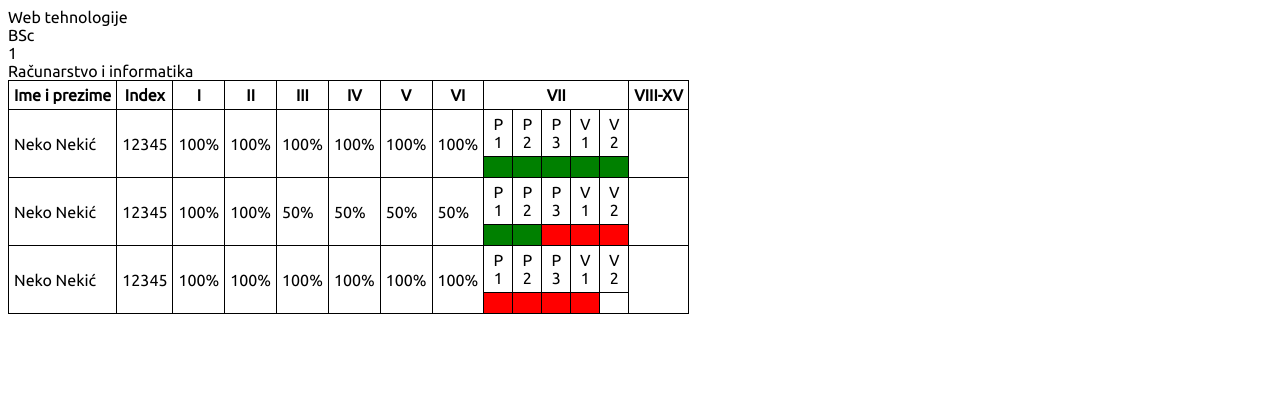
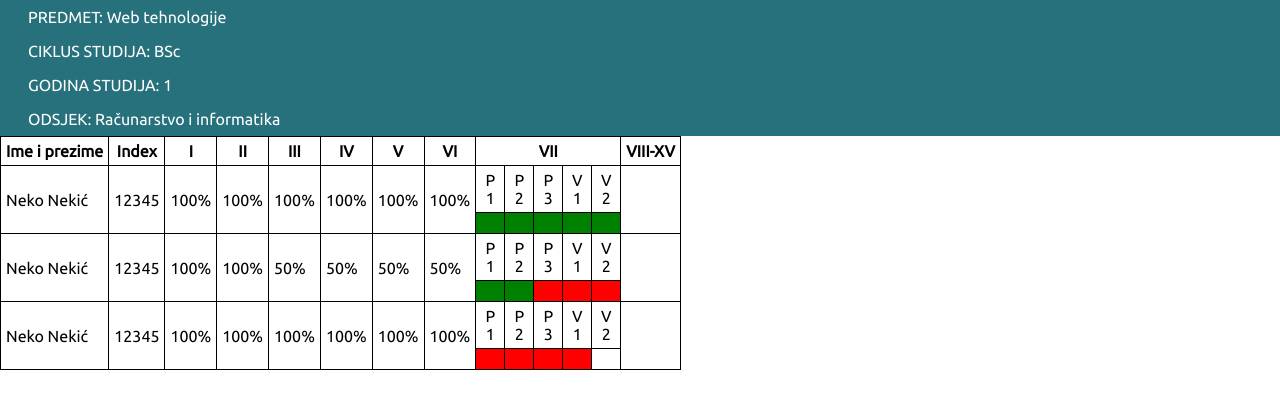
Before and after one commit to eduvnjak/wt22p18004, a plain HTML site: page html/prisustvo.html in a window 1280 px wide. Drawn offline with Linux system fonts and the light colour scheme.

Commit message:
Uređen prikaz informacija o predmetu

```diff
--- a/css/prisustvo.css
+++ b/css/prisustvo.css
@@ -2,6 +2,7 @@
 
 body {
     font-family: Ubuntu;
+    margin: 0;
 }
 
 table,
@@ -34,3 +35,33 @@ td,
 th {
     padding: 5px;
 }
+
+#naziv_predmeta::before {
+    content: "Predmet: ";
+}
+
+#naziv_ciklusa_studija::before {
+    content: "Ciklus studija: "
+}
+
+#godina_studija::before {
+    content: "Godina studija: "
+}
+
+#naziv_odsjeka::before {
+    content: "Odsjek: ";
+}
+
+#info_predmet>::before {
+    text-transform: uppercase;
+}
+
+#info_predmet {
+    background-color: #27717c;
+    color: white;
+    padding-left: 20px;
+}
+
+#info_predmet>div {
+    padding: 8px;
+}
--- a/html/prisustvo.html
+++ b/html/prisustvo.html
@@ -9,10 +9,12 @@
 </head>
 
 <body>
-    <div id="naziv_predmeta">Web tehnologije</div>
-    <div id="naziv_ciklusa_studija">BSc</div>
-    <div id="godina_studija">1</div>
-    <div id="naziv_odsjeka">Računarstvo i informatika</div>
+    <div id="info_predmet">
+        <div id="naziv_predmeta">Web tehnologije</div>
+        <div id="naziv_ciklusa_studija">BSc</div>
+        <div id="godina_studija">1</div>
+        <div id="naziv_odsjeka">Računarstvo i informatika</div>
+    </div>
     <table>
         <tr>
             <th>Ime i prezime</th>
```
